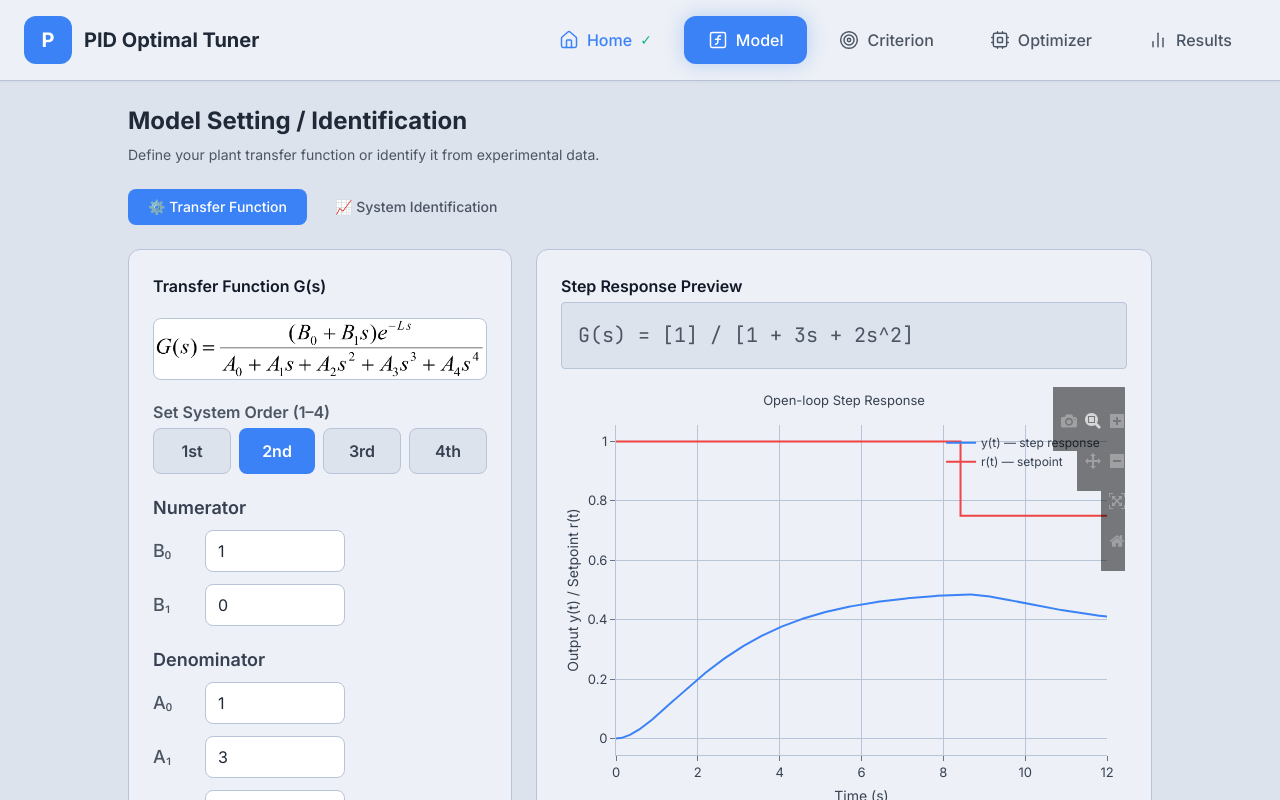
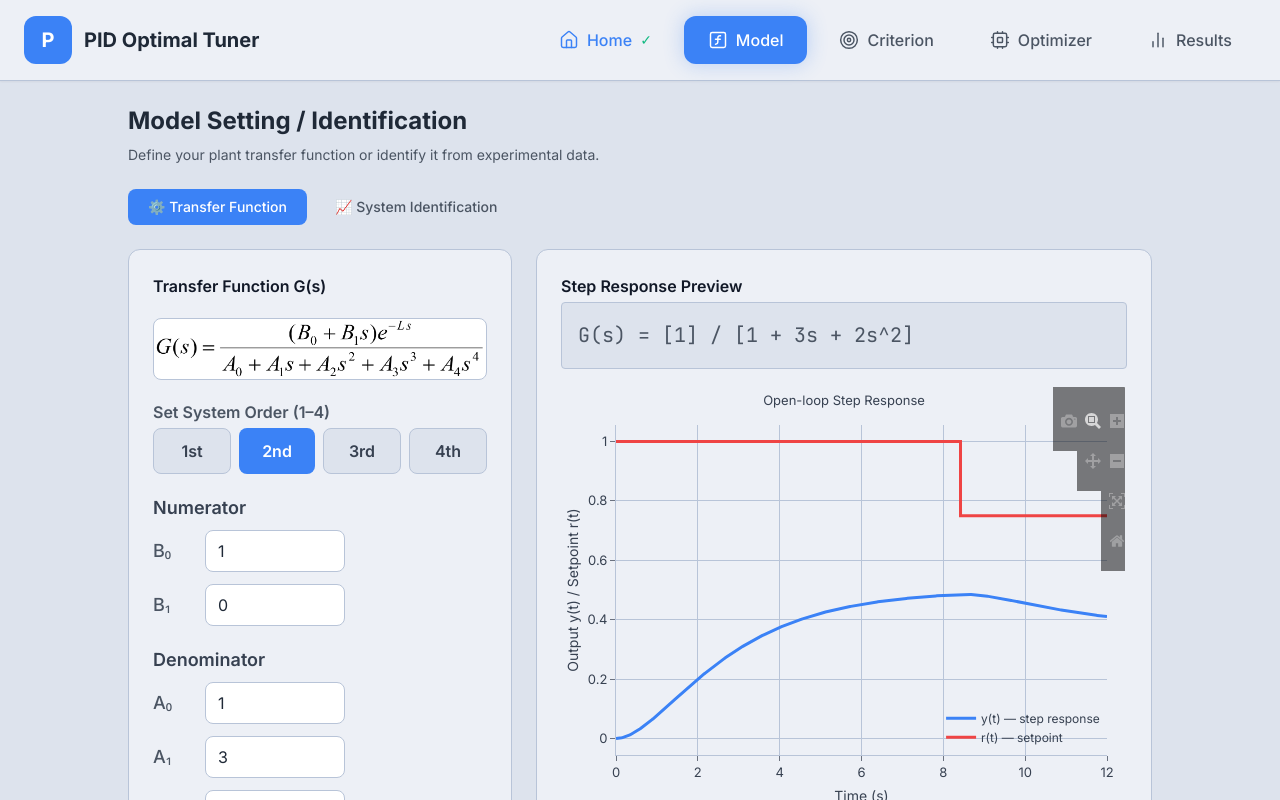
Before and after one commit to romasevych-yuriy/PID_Optimal_Tuner, a React (Vite) app: page /#/model in a window 1280 px wide. Shown: the top 800 px of the page. Built offline with nearby package versions, Linux system fonts and the light colour scheme.

Commit message:
ui: legends bottom-right, curves 1.5x thicker, PZ legend bottom-right

```diff
--- a/src/pages/ModelPage.jsx
+++ b/src/pages/ModelPage.jsx
@@ -301,7 +301,7 @@ export default function ModelPage() {
                     type: 'scatter',
                     mode: 'lines',
                     name: 'y(t) — step response',
-                    line: { color: '#3b82f6', width: 2 },
+                    line: { color: '#3b82f6', width: 3 },
                   },
                   {
                     x: previewData.t,
@@ -309,14 +309,14 @@ export default function ModelPage() {
                     type: 'scatter',
                     mode: 'lines',
                     name: 'r(t) — setpoint',
-                    line: { color: '#ef4444', width: 2, shape: 'hv' },
+                    line: { color: '#ef4444', width: 3, shape: 'hv' },
                   },
                 ]}
                 layout={{
                   title: { text: 'Open-loop Step Response', font: { size: 13 } },
                   xaxis: { title: { text: 'Time (s)', font: { size: 14 } }, tickfont: { size: 13 } },
                   yaxis: { title: { text: 'Output y(t) / Setpoint r(t)', font: { size: 14 } }, tickfont: { size: 13 } },
-                  legend: { x: 0.99, y: 0.99, xanchor: 'right', yanchor: 'top' },
+                  legend: { x: 0.99, y: 0.01, xanchor: 'right', yanchor: 'bottom' },
                   height: 420,
                 }}
               />
@@ -364,6 +364,7 @@ export default function ModelPage() {
                     { type: 'line', x0: 0, x1: 0, y0: 0, y1: 1, xref: 'x', yref: 'paper', line: { color: '#9ca3af', dash: 'dash', width: 1.5 } },
                     { type: 'line', x0: 0, x1: 1, y0: 0, y1: 0, xref: 'paper', yref: 'y', line: { color: '#9ca3af', dash: 'dash', width: 1.5 } },
                   ],
+                  legend: { x: 0.99, y: 0.01, xanchor: 'right', yanchor: 'bottom' },
                   annotations: [{
                     text: pzMap.stable ? '✓ Stable system' : '⚠ Unstable / marginally stable',
                     x: 0.99, y: 0.99, xref: 'paper', yref: 'paper',
```
